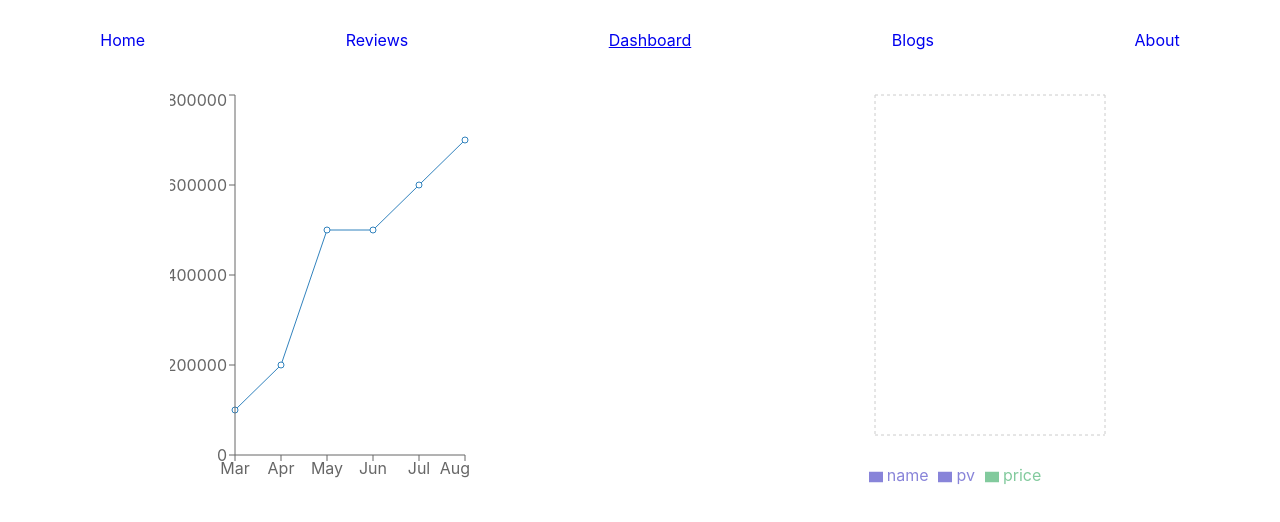
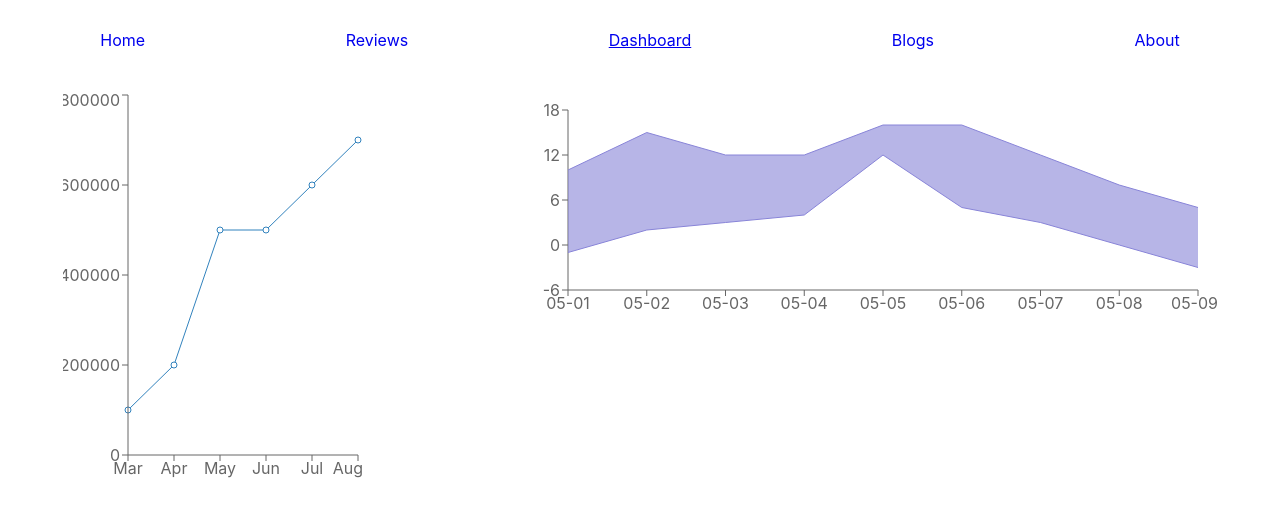
Before and after one commit to Afridi-AD/product-analysis, a React (Create React App) app: page /dashboard in a window 1280 px wide. Shown: the top 522 px of the page. Built offline with nearby package versions, Linux system fonts and the light colour scheme.

Commit message:
netlify deploy

```diff
--- a/src/Components/Dashboard/Dashbord.js
+++ b/src/Components/Dashboard/Dashbord.js
@@ -1,5 +1,5 @@
 import React from 'react';
-import { Bar, BarChart, CartesianGrid, Legend, Line, LineChart, Tooltip, XAxis, YAxis } from 'recharts';
+import { Area, AreaChart, Bar, BarChart, CartesianGrid, Legend, Line, LineChart, Tooltip, XAxis, YAxis } from 'recharts';
 import './Dashboard.css'
 
 const Dashbord = () => {
@@ -42,41 +42,69 @@ const Dashbord = () => {
         }
     ]
 
-    const bardata = [
+    const rangeData = [
       {
-          "name": "Page A",
-          "price": 4000,
-          "pv": 2400
+        "day": "05-01",
+        "temperature": [
+          -1,
+          10
+        ]
       },
       {
-          "name": "Page B",
-          "price": 3000,
-          "pv": 1398
+        "day": "05-02",
+        "temperature": [
+          2,
+          15
+        ]
       },
       {
-          "name": "Page C",
-          "price": 2000,
-          "pv": 9800
+        "day": "05-03",
+        "temperature": [
+          3,
+          12
+        ]
       },
       {
-          "name": "Page D",
-          "price": 2780,
-          "pv": 3908
+        "day": "05-04",
+        "temperature": [
+          4,
+          12
+        ]
       },
       {
-          "name": "Page E",
-          "price": 1890,
-          "pv": 4800
+        "day": "05-05",
+        "temperature": [
+          12,
+          16
+        ]
       },
       {
-          "name": "Page F",
-          "price": 2390,
-          "pv": 3800
+        "day": "05-06",
+        "temperature": [
+          5,
+          16
+        ]
       },
       {
-          "name": "Page G",
-          "price": 3490,
-          "pv": 4300
+        "day": "05-07",
+        "temperature": [
+          3,
+          12
+        ]
+      },
+      {
+        "day": "05-08",
+        "temperature": [
+          0,
+          8
+        ]
+      },
+      {
+        "day": "05-09",
+        "temperature": [
+          -3,
+          5
+        ]
       }
     ]
 
@@ -95,16 +123,19 @@ const Dashbord = () => {
 
 
       <div>
-          <BarChart width={300} height={400} bardata={bardata}>
-          <CartesianGrid strokeDasharray="3 3" />
-          <XAxis dataKey={'name'}></XAxis>
-          <YAxis></YAxis>
-          <Tooltip></Tooltip>
-          <Legend></Legend>
-          <Bar dataKey={'name'} fill={'#8884d9'}></Bar>
-          <Bar dataKey={'pv'} fill='#8884d9'></Bar>
-          <Bar dataKey={'price'} fill='#82ca9d'></Bar>
-          </BarChart>
+      <AreaChart
+  width={730}
+  height={250}
+  data={rangeData}
+  margin={{
+    top: 20, right: 20, bottom: 20, left: 20,
+  }}
+>
+  <XAxis dataKey="day" />
+  <YAxis />
+  <Area dataKey="temperature" stroke="#8884d8" fill="#8884d8" />
+  <Tooltip />
+</AreaChart>
       </div>
 
         </div>
```
Also changed, not shown: 2 other files (tests, documents, lock files or other folders). Lines whose indentation alone changed are shown as unchanged.
